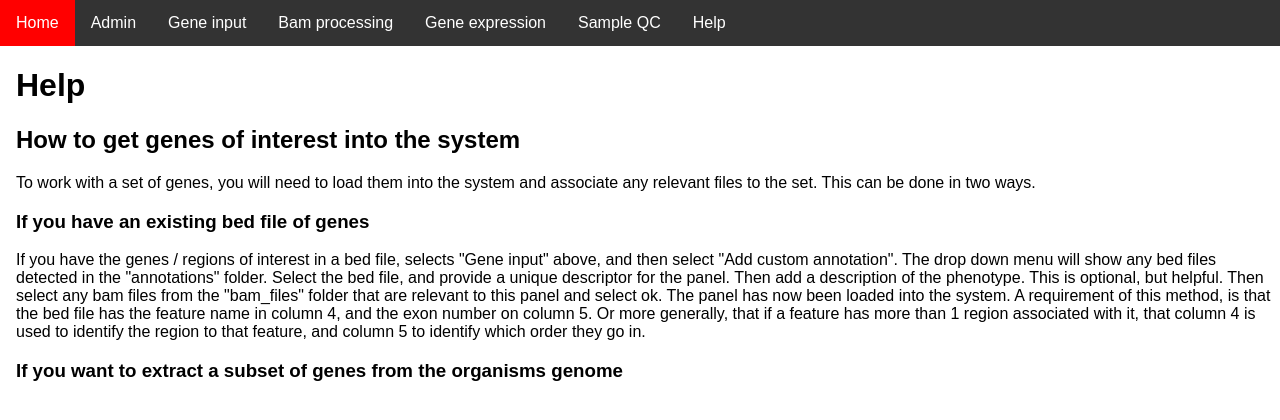
After one commit to jambler24/Holmes_v1, a Django app: page /helpGeneInput/ in a window 1280 px wide. The commit adds this page. Shown: the top 420 px of the page. Run offline with Django 3.2, Linux system fonts and the light colour scheme.

Commit message:
Started on help pages

```diff
--- a/clinic_platform/templates/base.html
+++ b/clinic_platform/templates/base.html
@@ -58,6 +58,15 @@
     </div>
   </div>
 
+    <div class="dropdown">
+    <button class="dropbtn">Help
+      <i class="fa fa-caret-down"></i>
+    </button>
+    <div class="dropdown-content">
+      <a href="{% url 'helpGeneInput' %}">Gene input</a>
+    </div>
+  </div>
+
 </div>
 
 
--- /dev/null
+++ b/clinic_platform/templates/helppages/gene_input_help.html
@@ -0,0 +1,32 @@
+{% extends 'base.html' %}
+
+{% block title %}Home{% endblock %}
+
+{% block content %}
+
+{% load static %}
+
+<h1>Help</h1>
+
+<h2>How to get genes of interest into the system</h2>
+
+To work with a set of genes, you will need to load them into the system and associate any relevant files to the set. This can be done in two ways.
+
+
+<h3>If you have an existing bed file of genes</h3>
+
+If you have the genes / regions of interest in a bed file, selects "Gene input" above, and then select "Add custom annotation".
+
+The drop down menu will show any bed files detected in the "annotations" folder. Select the bed file, and provide a unique descriptor for the panel.
+Then add a description of the phenotype. This is optional, but helpful.
+Then select any bam files from the "bam_files" folder that are relevant to this panel and select ok.
+The panel has now been loaded into the system.
+
+A requirement of this method, is that the bed file has the feature name in column 4, and the exon number on column 5. Or more generally, that if a feature has more than 1 region associated with it, that column 4 is used to identify the region to that feature, and column 5 to identify which order they go in.
+
+
+
+<h3>If you want to extract a subset of genes from the organisms genome</h3>
+
+
+{% endblock %}
--- a/clinic_platform/views.py
+++ b/clinic_platform/views.py
@@ -972,3 +972,7 @@ def add_expression_data(request):
 			'experiments': experiment_list
 			}
 		)
+
+
+def help_gene_input(request):
+	return render(request, "helppages/gene_input_help.html")
--- a/holmes_core/urls.py
+++ b/holmes_core/urls.py
@@ -40,5 +40,7 @@ urlpatterns = [
     url('panelDetails/$', views.panel_detail_view, name='panelDetails'),
     url('addExperiment/$', views.add_experiment, name='addExperiment'),
     url('addExpressionData/$', views.add_expression_data, name='addExpressionData'),
+    url('helpGeneInput/$', views.help_gene_input, name='helpGeneInput'),
+
 
 ] + static(settings.STATIC_URL, document_root=settings.STATIC_ROOT)
```
